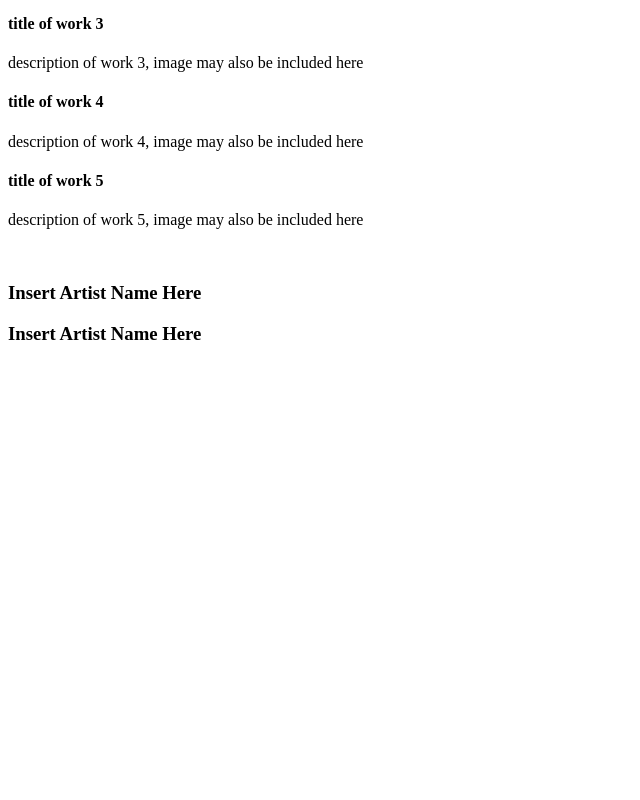
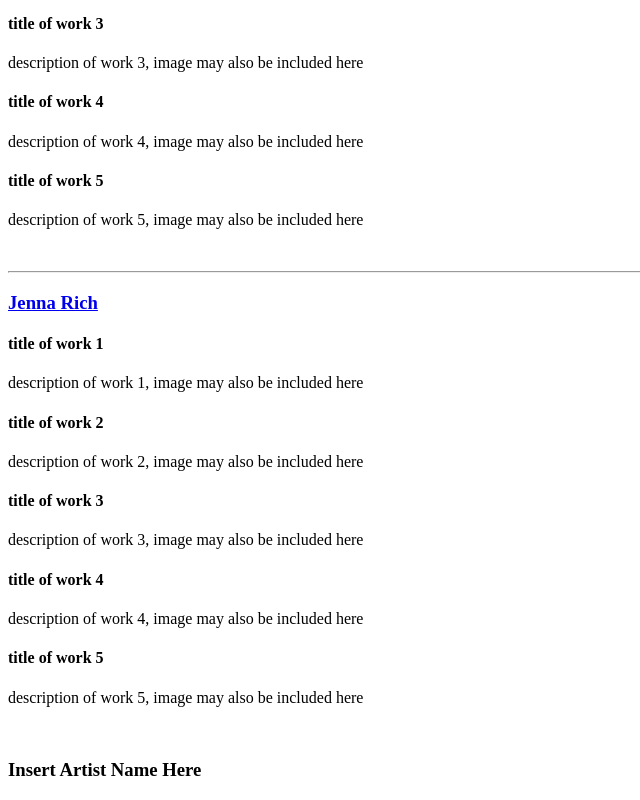
Before and after one commit to ectospectral/project-1-archive-109, a plain HTML site: page index.html in a window 1280 px wide. Shown: the part 393-1193 px from the top of the page, without its empty margins (0-640 px from the left). Before the commit the page ends 800 px from the top, so only its background shows below. Drawn offline with Linux system fonts and the light colour scheme.

Commit message:
Update index.html

```diff
--- a/index.html
+++ b/index.html
@@ -3,7 +3,9 @@
 <head>
     <meta charset="UTF-8">
     <meta name="viewport" content="width=device-width, initial-scale=1.0">
-    <title>Compiled Art Archive: Jenna, Ray, and Cameron</title>
+    <!-- jenna comment :3  Changed the order of the names in the title to reflect the order on the page,
+    now that we know that. -->
+    <title>Compiled Art Archive: Cameron, Jenna, and Ray</title>
 </head>
 <body>
 
@@ -13,7 +15,7 @@
 
     <main>
 
-        <h2>Showcasing artists Cameron Chung, insert full name, and insert full name</h2>
+        <h2>Showcasing artists Cameron Chung, Jenna Rich, and insert full name</h2>
 
         <p>Here we shall implement a quick description of the archieve in general and about our works [relating to the archieve itself].</p>
 
@@ -37,8 +39,21 @@
 
     <br>
 
-        <!-- Add your info and code here, can copy and paste from Cameron's example above -->
-        <h3>Insert Artist Name Here</h3>
+<hr>
+        <a href="https://ectospectral.github.io" target="_blank" rel="noopener noreferrer"><h3>Jenna Rich</h3></a>
+        <h4>title of work 1</h4>
+        <p>description of work 1, image may also be included here</p>
+        <h4>title of work 2</h4>
+        <p>description of work 2, image may also be included here</p>
+        <h4>title of work 3</h4>
+        <p>description of work 3, image may also be included here</p>
+        <h4>title of work 4</h4>
+        <p>description of work 4, image may also be included here</p>
+        <h4>title of work 5</h4>
+        <p>description of work 5, image may also be included here</p>
+
+    <br>
+
 
         <!-- Add your info and code here, can copy and paste from Cameron's example above -->
         <h3>Insert Artist Name Here</h3>
```
